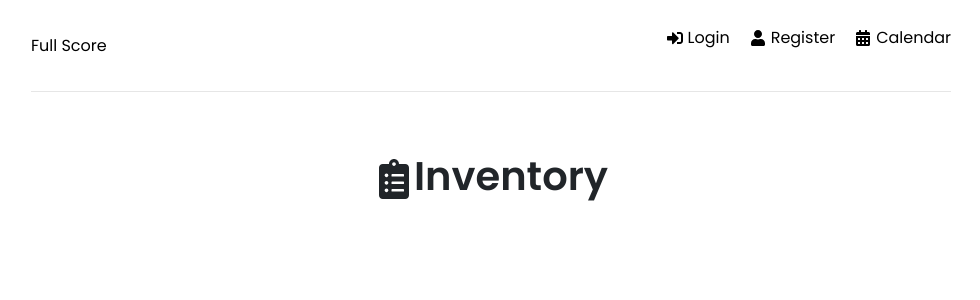
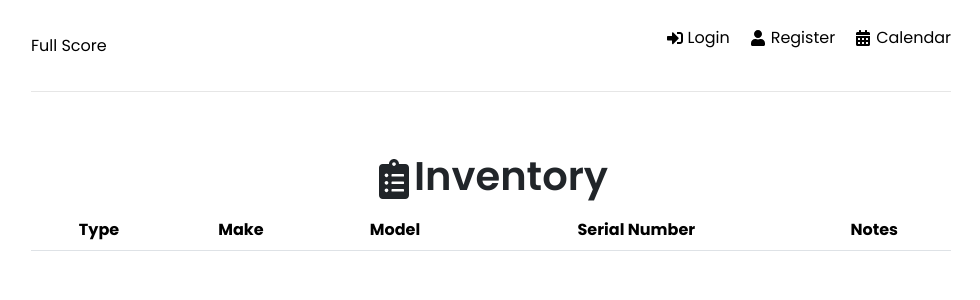
Before and after one commit to MediumJeff/full-score, a React (Create React App) app in the folder frontend/: page /inventory in a window 1280 px wide. Shown: the top 300 px of the page, without its empty margins (149-1129 px from the left). Built offline with nearby package versions, Linux system fonts and the light colour scheme.

Commit message:
Display inventory table

```diff
--- a/frontend/src/pages/Inventory.jsx
+++ b/frontend/src/pages/Inventory.jsx
@@ -2,6 +2,7 @@ import { FaClipboardList } from 'react-icons/fa';
 import { useEffect } from 'react';
 import { useSelector, useDispatch } from 'react-redux';
 import { useNavigate } from "react-router-dom";
+import { Table } from "react-bootstrap" ;
 import { toast } from 'react-toastify';
 import { getInstrument, deleteInstrument, updateInstrument, reset } from '../features/inventory/inventorySlice';
 
@@ -26,7 +27,8 @@ const Inventory = () => {
     return () => {
         dispatch(reset())
     }
-}, [ user, isError, isSuccess, message, dispatch, navigate])
+}, [user, isError, isSuccess, message, dispatch, navigate])
+
 
   return (
     <>
@@ -36,7 +38,28 @@ const Inventory = () => {
         </h1>
       </div>
       <div className='inventoryTable'>
-        <p>{instruments.type}</p>
+        <Table>
+          <thead>
+            <tr>
+              <th>Type</th>
+              <th>Make</th>
+              <th>Model</th>
+              <th>Serial Number</th>
+              <th>Notes</th>
+            </tr>
+          </thead>
+          <tbody>
+            {instruments.map((inst, id) => (
+              <tr data-index={id}>
+                <td>{inst.type}</td>
+                <td>{inst.make}</td>
+                <td>{inst.model}</td>
+                <td>{inst.serialNumber}</td>
+                <td>{inst.damageNotes}</td>
+              </tr>
+            ))}
+          </tbody>
+        </Table>
       </div>
     </>
   )
```
